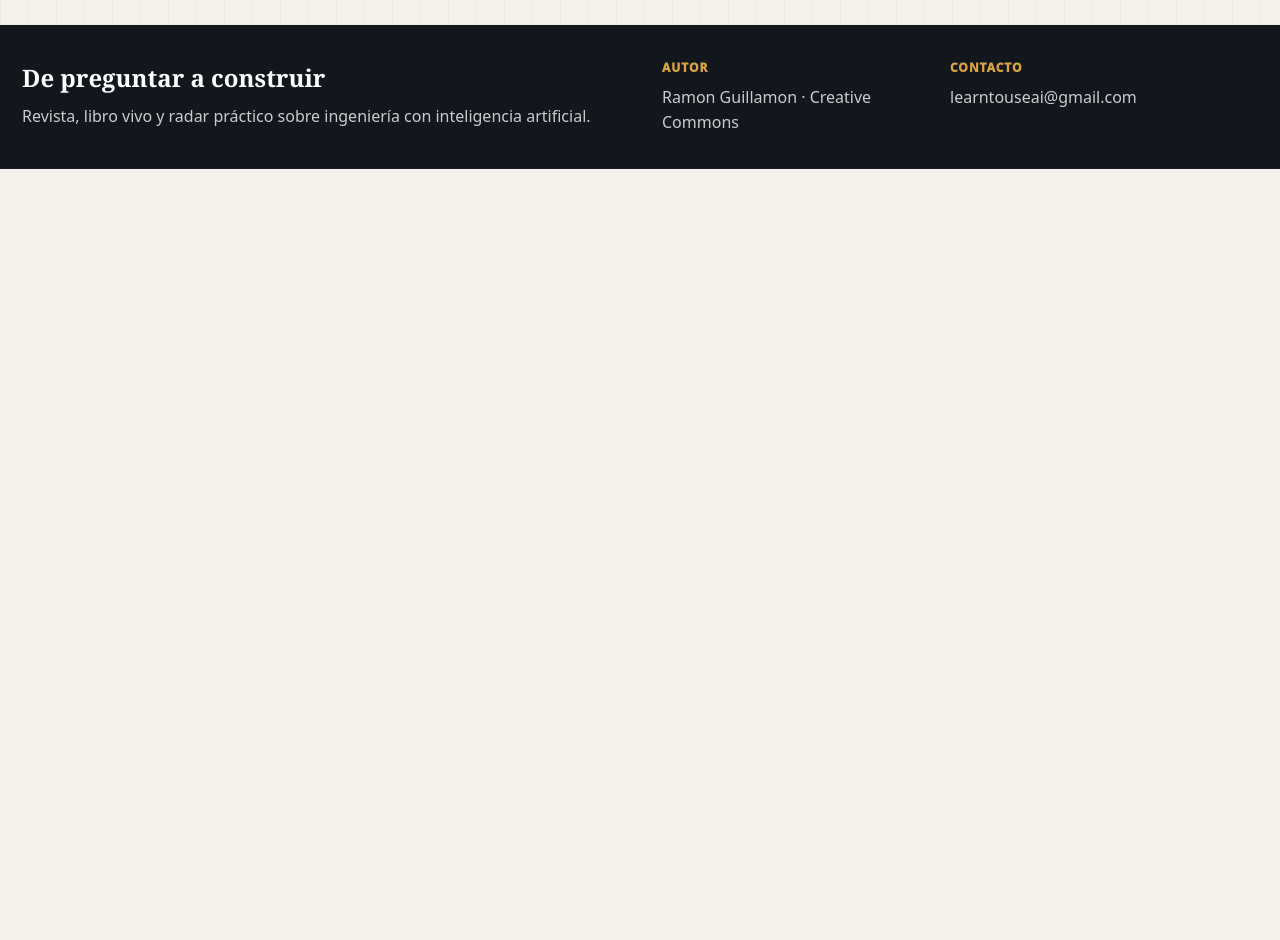
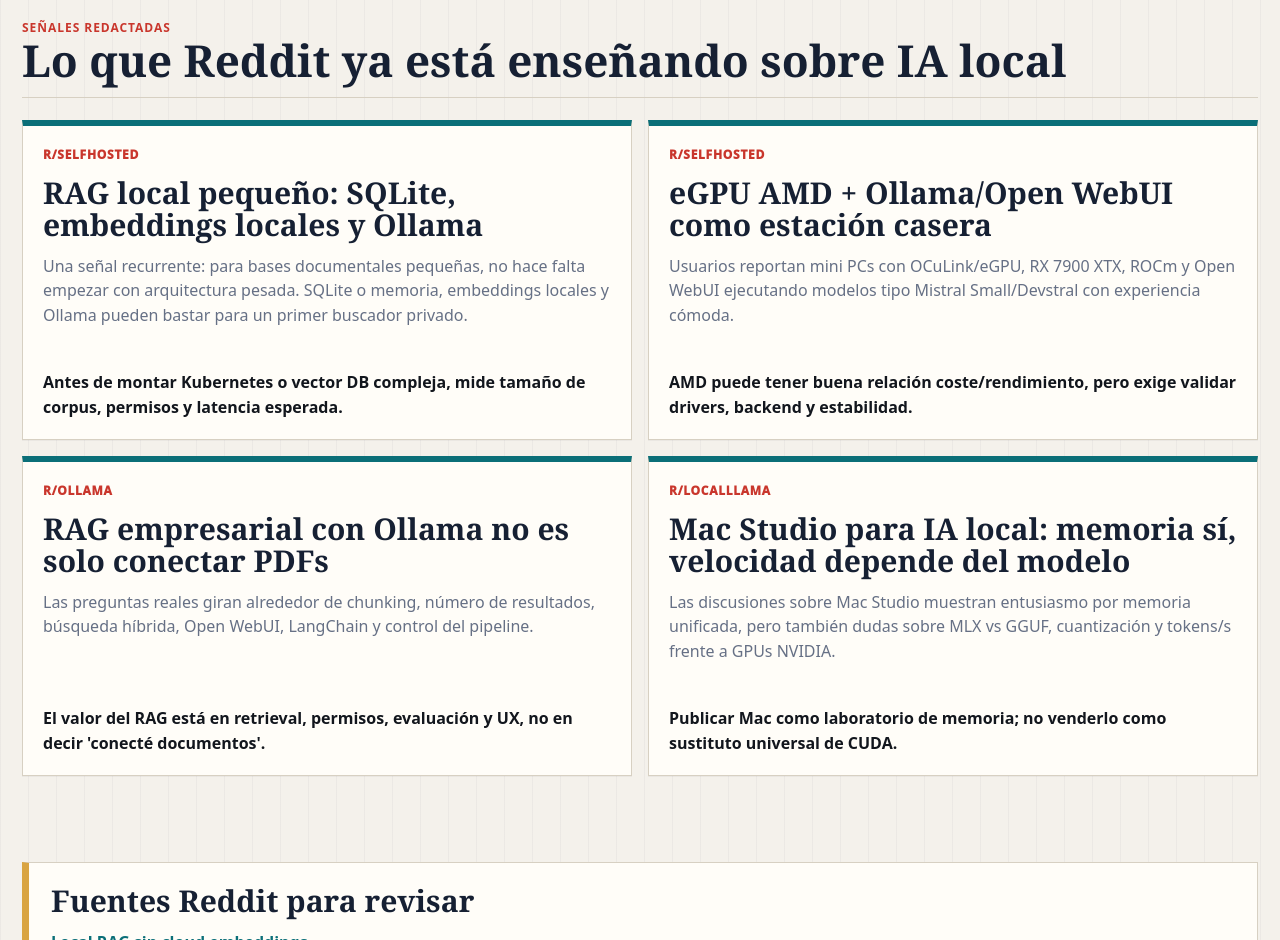
Before and after one commit to raym33/ingenieria-practica-practica-con-inteligencia-artificial, a Next.js app in the folder site/: page /reddit-lab in a window 1280 px wide. Shown: the part 1860-2800 px from the top of the page. Before the commit the page ends 2029 px from the top, so only its background shows below. Built offline with nearby package versions, Linux system fonts and the light colour scheme.

Commit message:
Add benchmarks and expand product research sections

```diff
--- a/site/app/page.jsx
+++ b/site/app/page.jsx
@@ -106,6 +106,11 @@
             <strong>Construir con IDEs IA</strong>
             <p>MVPs para Codex, Claude Code, Lovable, OpenRouter y Cursor.</p>
           </Link>
+          <Link className="shelf-card accent-red" href="/benchmarks/">
+            <span>Benchmarks</span>
+            <strong>Métricas que importan</strong>
+            <p>TTFT, tokens/s, RAM/VRAM, KV cache, coste y reproducibilidad.</p>
+          </Link>
         </div>
       </section>
 
--- a/site/app/reddit-lab/page.jsx
+++ b/site/app/reddit-lab/page.jsx
@@ -28,6 +28,41 @@
     title: "MicroSaaS con IA que no son humo",
     text: "Detectar ideas con usuarios reales, costes controlables y workflows repetibles."
   }
+];
+
+const redditSignals = [
+  {
+    title: "RAG local pequeño: SQLite, embeddings locales y Ollama",
+    source: "r/selfhosted",
+    text: "Una señal recurrente: para bases documentales pequeñas, no hace falta empezar con arquitectura pesada. SQLite o memoria, embeddings locales y Ollama pueden bastar para un primer buscador privado.",
+    lesson: "Antes de montar Kubernetes o vector DB compleja, mide tamaño de corpus, permisos y latencia esperada."
+  },
+  {
+    title: "eGPU AMD + Ollama/Open WebUI como estación casera",
+    source: "r/selfhosted",
+    text: "Usuarios reportan mini PCs con OCuLink/eGPU, RX 7900 XTX, ROCm y Open WebUI ejecutando modelos tipo Mistral Small/Devstral con experiencia cómoda.",
+    lesson: "AMD puede tener buena relación coste/rendimiento, pero exige validar drivers, backend y estabilidad."
+  },
+  {
+    title: "RAG empresarial con Ollama no es solo conectar PDFs",
+    source: "r/ollama",
+    text: "Las preguntas reales giran alrededor de chunking, número de resultados, búsqueda híbrida, Open WebUI, LangChain y control del pipeline.",
+    lesson: "El valor del RAG está en retrieval, permisos, evaluación y UX, no en decir 'conecté documentos'."
+  },
+  {
+    title: "Mac Studio para IA local: memoria sí, velocidad depende del modelo",
+    source: "r/LocalLLaMA",
+    text: "Las discusiones sobre Mac Studio muestran entusiasmo por memoria unificada, pero también dudas sobre MLX vs GGUF, cuantización y tokens/s frente a GPUs NVIDIA.",
+    lesson: "Publicar Mac como laboratorio de memoria; no venderlo como sustituto universal de CUDA."
+  }
+];
+
+const redditSources = [
+  ["Local RAG sin cloud embeddings", "https://www.reddit.com/r/selfhosted/comments/1pkttll/made_my_rag_setup_actually_local_no_openai_no/"],
+  ["Self-hosted AI setups", "https://www.reddit.com/r/selfhosted/comments/1lvn497/selfhosted_ai_setups_curious_how_people_here/"],
+  ["RAG con Ollama y OpenWebUI", "https://www.reddit.com/r/ollama/comments/1kfknqf/local_llm_with_ollama_openwebui_and_database_with/"],
+  ["Mac Studio para local AI", "https://www.reddit.com/r/LocalLLaMA/comments/1siwv8o/a_mac_studio_for_local_ai_6_months_later/"],
+  ["MacBook M4 Max throughput MLX", "https://www.reddit.com/r/LocalLLaMA/comments/1i7b3r1/i_did_a_quick_test_of_macbook_m4_max_128_gb/"]
 ];
 
 export default function RedditLabPage() {
@@ -75,6 +110,32 @@
           ))}
         </div>
       </section>
+
+      <section className="section shell compact-section">
+        <div className="section-header">
+          <div>
+            <div className="eyebrow">Señales redactadas</div>
+            <h2>Lo que Reddit ya está enseñando sobre IA local</h2>
+          </div>
+        </div>
+        <div className="article-grid">
+          {redditSignals.map((signal) => (
+            <article className="editorial-card" key={signal.title}>
+              <span>{signal.source}</span>
+              <h2>{signal.title}</h2>
+              <p>{signal.text}</p>
+              <strong>{signal.lesson}</strong>
+            </article>
+          ))}
+        </div>
+      </section>
+
+      <section className="section shell compact-section">
+        <div className="source-box">
+          <h2>Fuentes Reddit para revisar</h2>
+          {redditSources.map(([label, href]) => <a href={href} key={href}>{label}</a>)}
+        </div>
+      </section>
     </main>
   );
 }
--- a/site/components/SiteHeader.jsx
+++ b/site/components/SiteHeader.jsx
@@ -32,6 +32,7 @@
           <Link href="/x-ia/">Posts de X</Link>
           <Link href="/reddit-lab/">Reddit Lab</Link>
           <Link href="/ideas/">Ideas</Link>
+          <Link href="/benchmarks/">Benchmarks</Link>
           <Link href="/biblioteca/">IA aplicada</Link>
           <Link href="/rutas/">Guías</Link>
           <Link href="/leer/09-capitulo-8-hardware-real-para-ia-local/">Hardware</Link>
```
Also changed, not shown: site/app/benchmarks/page.jsx (added, +90 -0 lines), site/app/productos/page.jsx (+38 -0 lines), 1 other file (tests, documents, lock files or other folders).
